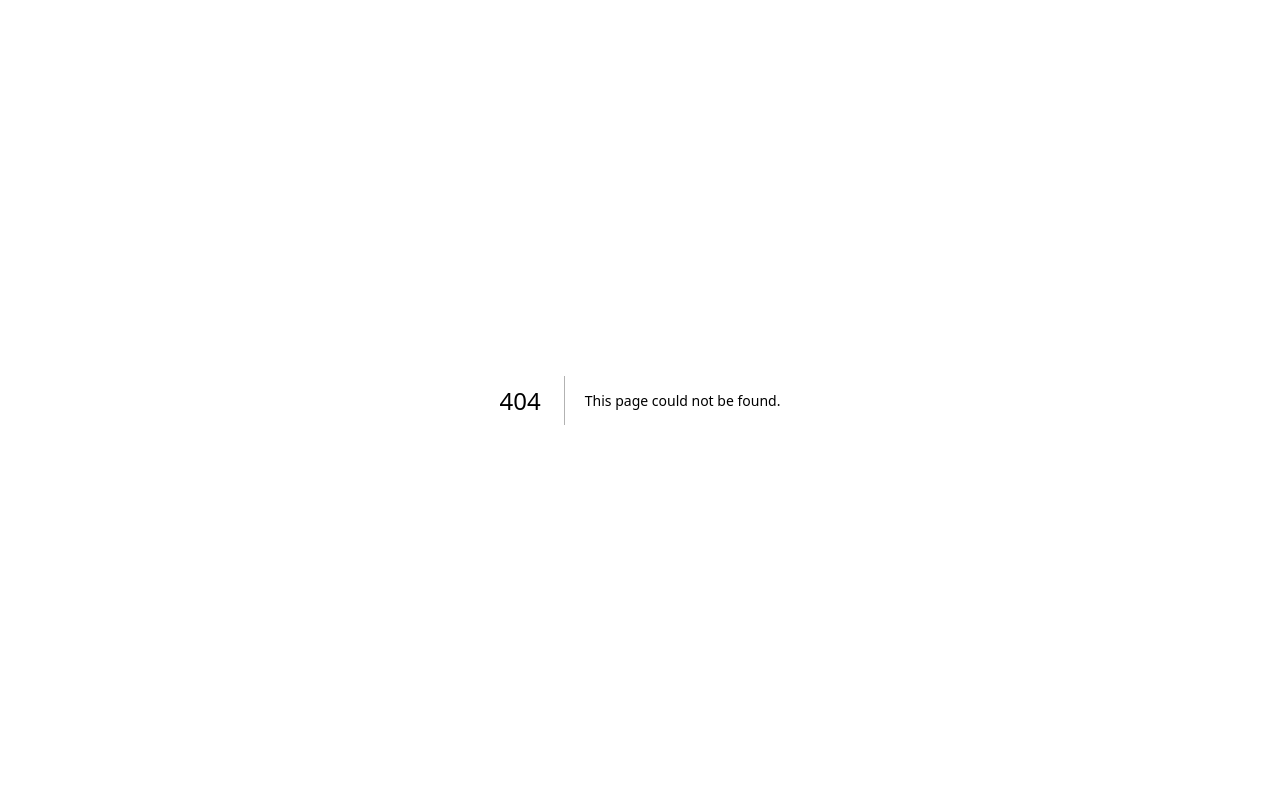
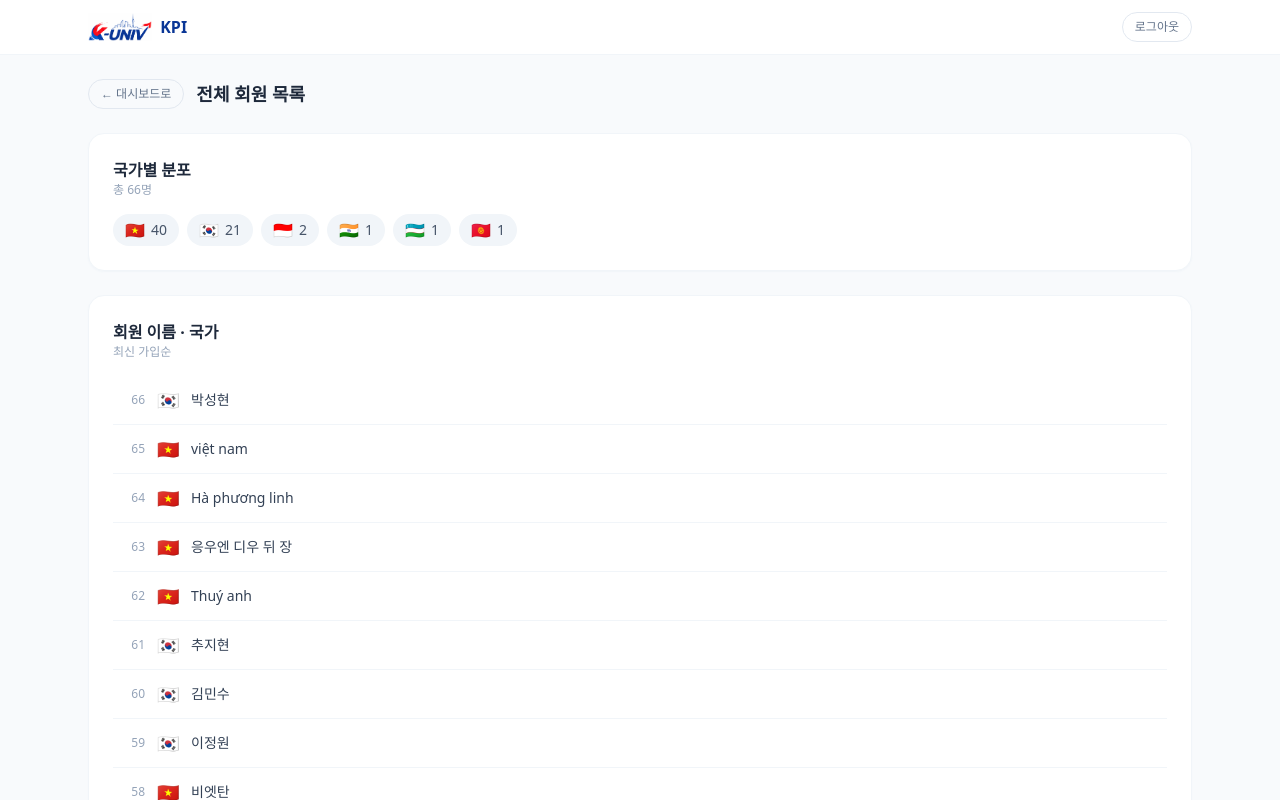
Before and after one commit to Gaumeoandanh/kuniv-kpi-dashboard, a Next.js app: page /dashboard/members in a window 1280 px wide. Before the commit this address had no page. Shown: the top 800 px of the page. Built offline with nearby package versions, Linux system fonts and the light colour scheme.

Commit message:
Create page.tsx

```diff
--- /dev/null
+++ b/app/dashboard/members/page.tsx
@@ -0,0 +1,60 @@
+import Link from "next/link";
+import DashboardShell from "@/components/dashboard/DashboardShell";
+import SectionCard from "@/components/dashboard/SectionCard";
+import { getMemberList } from "@/lib/data/kuniv";
+
+// PII EXCEPTION — see lib/data/memberListSnapshot.json for context. This
+// page (and only this page) shows member account names, per an explicit
+// request from the account owner (2026-07-29). It still sits behind the
+// same password-protected /dashboard middleware as the rest of the app.
+export const dynamic = "force-dynamic";
+
+export default async function MembersPage() {
+  const members = await getMemberList();
+
+  const countryCounts = members.reduce<Record<string, number>>((acc, m) => {
+    acc[m.countryFlag] = (acc[m.countryFlag] ?? 0) + 1;
+    return acc;
+  }, {});
+  const countryEntries = Object.entries(countryCounts).sort((a, b) => b[1] - a[1]);
+
+  return (
+    <DashboardShell>
+      <div className="flex items-center gap-3">
+        <Link
+          href="/dashboard"
+          className="rounded-full border border-slate-200 px-3 py-1.5 text-xs font-medium text-slate-500 transition hover:bg-slate-100"
+        >
+          ← 대시보드로
+        </Link>
+        <h1 className="text-lg font-semibold text-slate-800">전체 회원 목록</h1>
+      </div>
+
+      <SectionCard title="국가별 분포" subtitle={`총 ${members.length}명`}>
+        <div className="flex flex-wrap gap-2">
+          {countryEntries.map(([flag, count]) => (
+            <span
+              key={flag}
+              className="flex items-center gap-1.5 rounded-full bg-slate-100 px-3 py-1 text-sm text-slate-600"
+            >
+              <span className="text-base">{flag}</span>
+              <span className="font-medium">{count}</span>
+            </span>
+          ))}
+        </div>
+      </SectionCard>
+
+      <SectionCard title="회원 이름 · 국가" subtitle="최신 가입순">
+        <div className="divide-y divide-slate-100">
+          {members.map((m, i) => (
+            <div key={`${m.name}-${i}`} className="flex items-center gap-3 py-2.5">
+              <span className="w-8 shrink-0 text-right text-xs text-slate-400">{members.length - i}</span>
+              <span className="text-lg">{m.countryFlag}</span>
+              <span className="text-sm text-slate-700">{m.name}</span>
+            </div>
+          ))}
+        </div>
+      </SectionCard>
+    </DashboardShell>
+  );
+}
```
